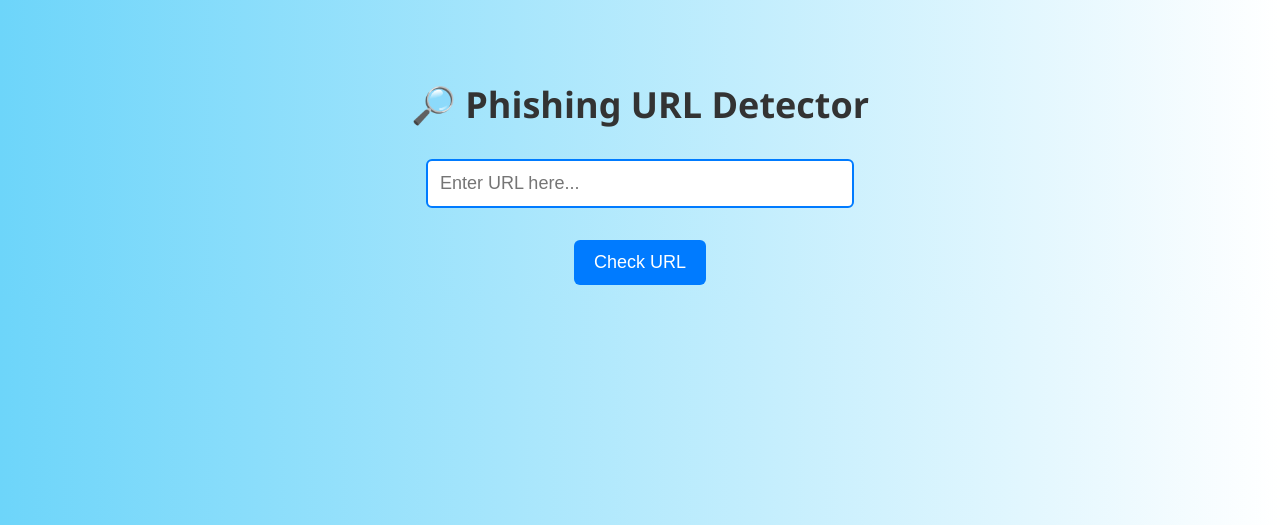
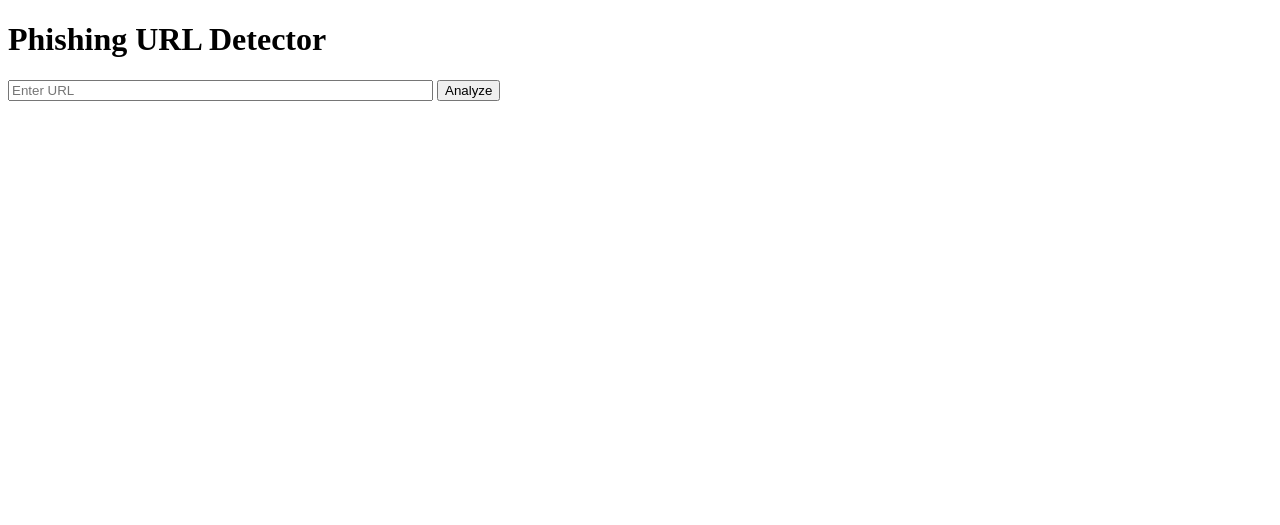
Before and after one commit to Bhavyajalap/Phishing_url_detection, a Flask app: page / in a window 1280 px wide. Shown: the top 525 px of the page. Run offline with Flask 3, Linux system fonts and the light colour scheme; parts of the project's set-up code (start-up, migrations or seed data) failed here and were passed over.

Commit message:
Update index.html

```diff
--- a/templates/index.html
+++ b/templates/index.html
@@ -1,64 +1,61 @@
-<!-- templates/index.html -->
 <!DOCTYPE html>
-<html lang="en">
+<html>
 <head>
-    <meta charset="UTF-8">
-    <title>Phishing URL Detector</title>
-    <style>
-        body {
-            font-family: 'Segoe UI', Tahoma, Geneva, Verdana, sans-serif;
-            background: linear-gradient(to right, #6dd5fa, #ffffff);
-            text-align: center;
-            margin-top: 80px;
-        }
-        h1 {
-            color: #333;
-            font-size: 36px;
-        }
-        form {
-            margin-top: 30px;
-        }
-        input[type="text"] {
-            width: 400px;
-            padding: 12px;
-            font-size: 18px;
-            border: 2px solid #007bff;
-            border-radius: 6px;
-        }
-        input[type="submit"] {
-            background-color: #007bff;
-            color: white;
-            padding: 12px 20px;
-            border: none;
-            border-radius: 6px;
-            font-size: 18px;
-            margin-top: 10px;
-            cursor: pointer;
-        }
-        input[type="submit"]:hover {
-            background-color: #0056b3;
-        }
-        .result {
-            margin-top: 25px;
-            font-size: 22px;
-            font-weight: bold;
-            color: #222;
-        }
-    </style>
+    <title>Phishing Detection</title>
 </head>
 <body>
 
-    <h1>🔎 Phishing URL Detector</h1>
+<h1>Phishing URL Detector</h1>
 
-    <form action="/predict" method="post">
-        <input type="text" name="url" placeholder="Enter URL here..." required>
-        <br><br>
-        <input type="submit" value="Check URL">
+<form method="POST">
+    <input type="text" name="url" placeholder="Enter URL" size="50">
+    <button type="submit">Analyze</button>
+</form>
+
+{% if error %}
+<p style="color:red;">{{ error }}</p>
+{% endif %}
+
+{% if label %}
+    <h2>Result</h2>
+
+    <p><strong>URL:</strong> {{ url }}</p>
+    <p><strong>Risk Score:</strong> {{ risk_score }}/100</p>
+
+    <p>
+        <strong>Status:</strong>
+        {% if label == "Safe" %}
+            <span style="color:green;">Safe</span>
+        {% elif label == "Suspicious" %}
+            <span style="color:orange;">Suspicious</span>
+        {% else %}
+            <span style="color:red;">Malicious</span>
+        {% endif %}
+    </p>
+
+    <h3>Why?</h3>
+    <ul>
+        {% for r in explanation %}
+            <li>{{ r }}</li>
+        {% endfor %}
+    </ul>
+
+    <h3>Recommended Action</h3>
+    {% if label == "Safe" %}
+        <p>No action needed</p>
+    {% elif label == "Suspicious" %}
+        <p>Verify before clicking</p>
+    {% else %}
+        <p style="color:red;"><b>Do NOT click. Report immediately.</b></p>
+    {% endif %}
+
+    <form action="/feedback" method="post">
+        <input type="hidden" name="url" value="{{ url }}">
+        <button name="feedback" value="correct">Correct</button>
+        <button name="feedback" value="incorrect">Incorrect</button>
     </form>
 
-    {% if prediction_text %}
-    <div class="result">{{ prediction_text }}</div>
-    {% endif %}
+{% endif %}
 
 </body>
 </html>
```
